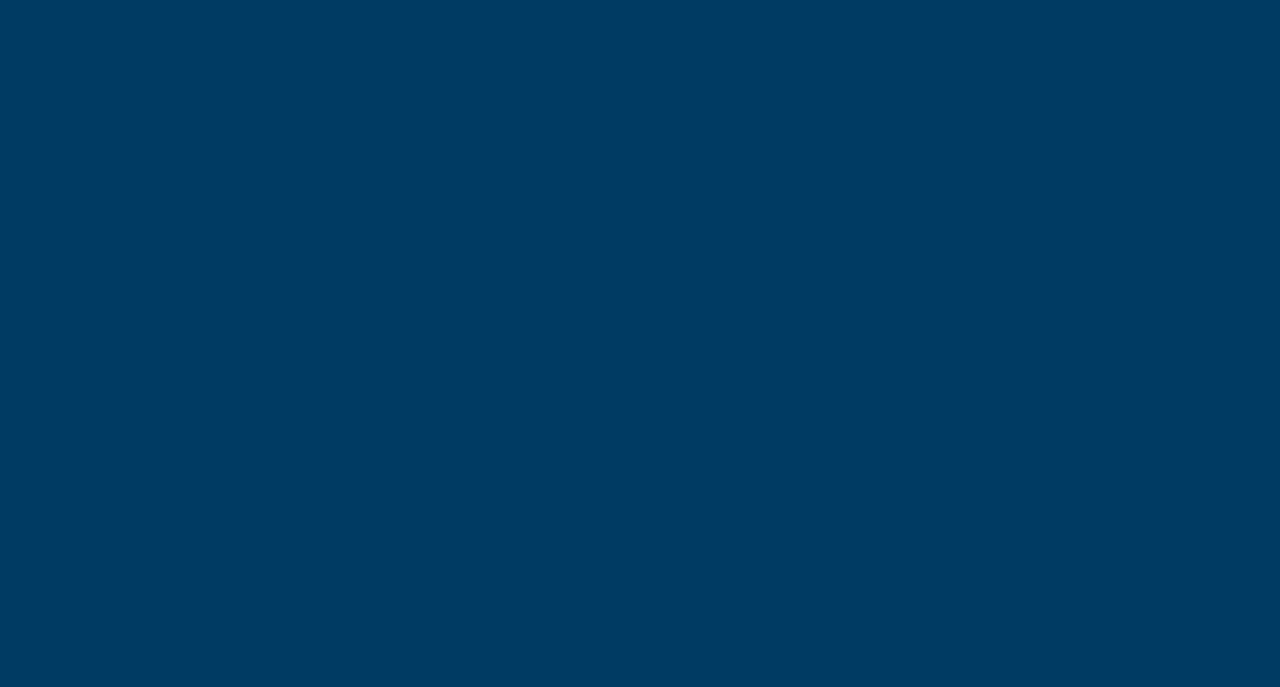
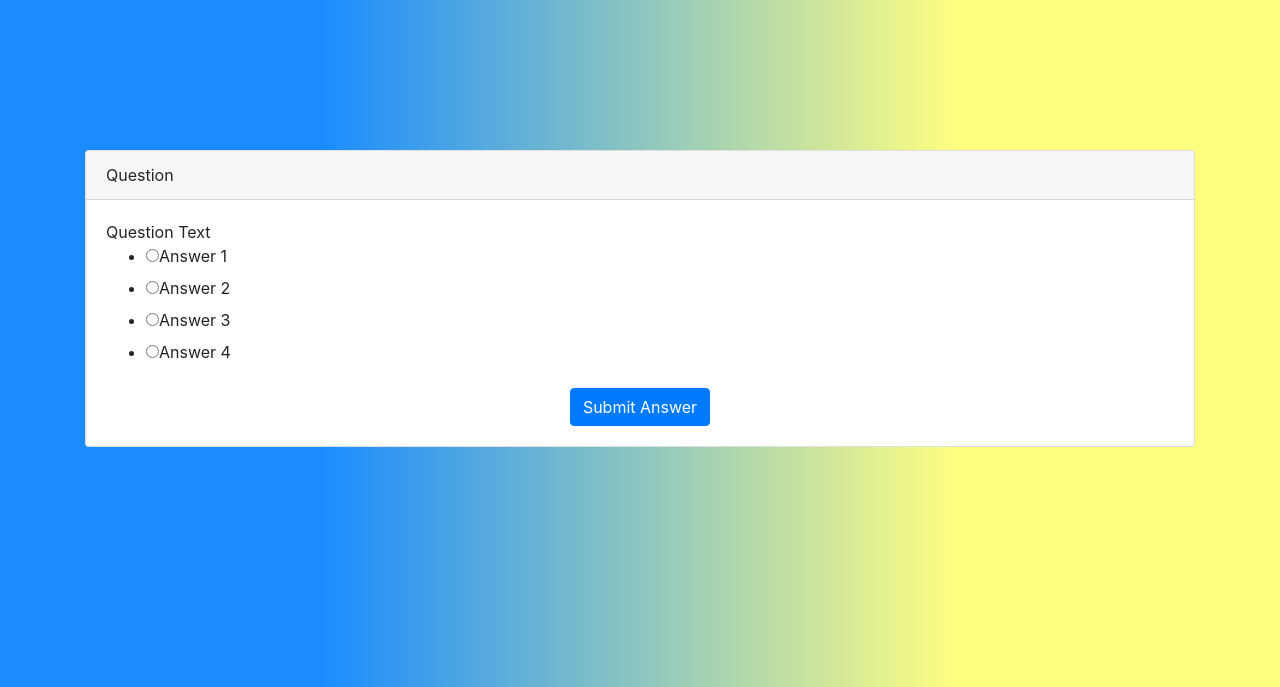
Before and after one commit to ddchon/Zen-of-Python-Puzzle-, a Django app: page /ind_question/ in a window 1280 px wide. Before the commit the part shown is empty. Shown: the top 687 px of the page. Run offline with Django 3.2, Linux system fonts and the light colour scheme; some libraries are stand-ins or nearby versions.

Commit message:
added ind_question and q_success

```diff
--- a/zenofpythonpuzzle/templates/questions/ind_question.html
+++ b/zenofpythonpuzzle/templates/questions/ind_question.html
@@ -2,4 +2,38 @@
 
 {% block content %}
 
+    <div class="container">
+        <div class="card" style="margin-top:150px">
+            <div class="card-header">Question</div>
+                <div class="card-body">
+                    <div class="questionsBox">
+                        <div class="questions">Question Text</div>
+                        <form method="POST" name="multi_choice">
+                            <ul class="answerList">
+                                <li>
+                                    <label><input type="radio" name="answerGroup" value="0" id="answerGroup_0">Answer 1</label>
+                                </li>
+                                <li>
+                                    <label>
+                                        <input type="radio" name="answerGroup" value="1" id="answerGroup_1">Answer 2</label>
+                                </li>
+                                <li>
+                                    <label>
+                                        <input type="radio" name="answerGroup" value="2" id="answerGroup_2">Answer 3</label>
+                                </li>
+                                <li>
+                                    <label>
+                                        <input type="radio" name="answerGroup" value="3" id="answerGroup_3">Answer 4</label>
+                                </li>
+                            </ul>
+                            <div class="text-center ">
+                                <button type="submit" class="btn btn-primary">Submit Answer</button>
+                            </div>
+                        </form>
+                    </div>
+                </div>
+            </div>
+        </div>
+    </div>
+
 {% endblock content %}
```
Also changed, not shown: zenofpythonpuzzle/templates/questions/q_success.html (+14 -0 lines).
